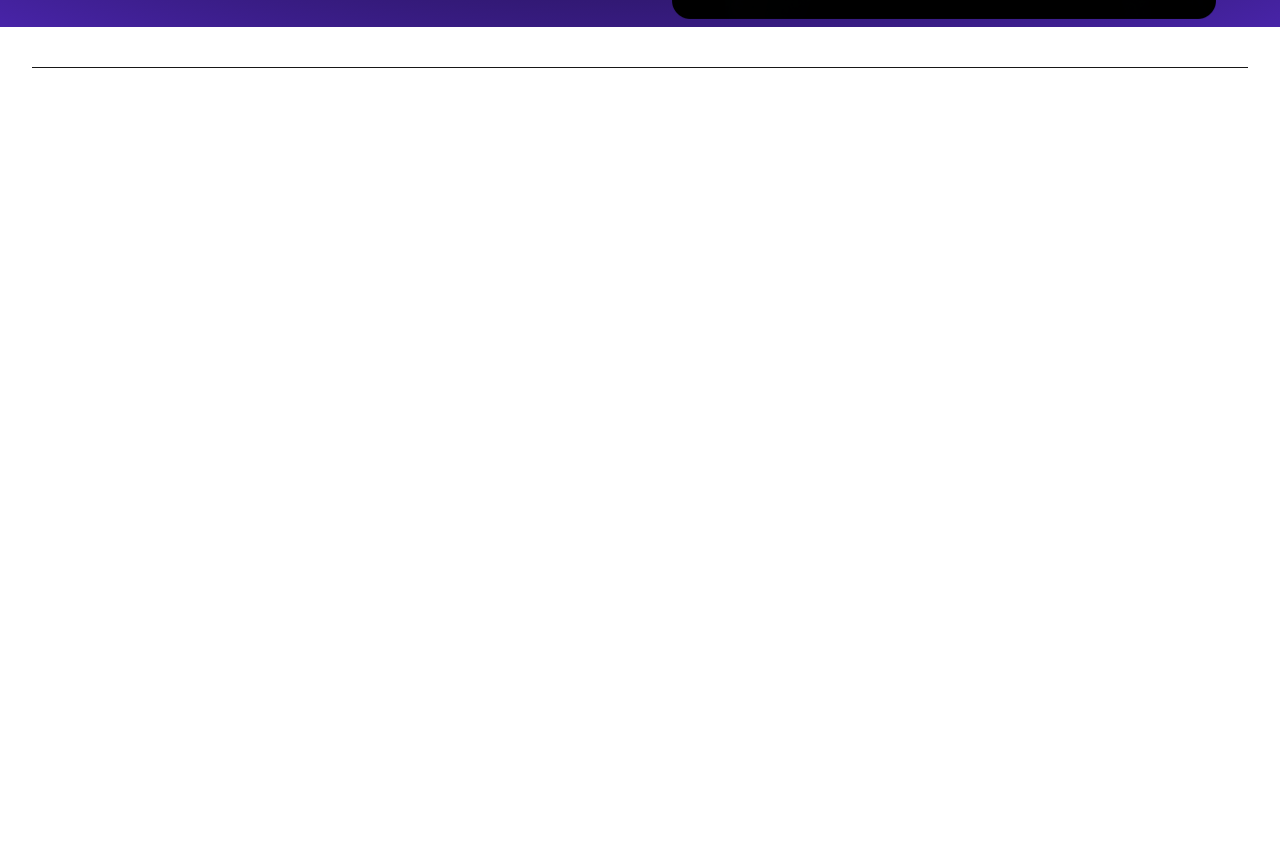
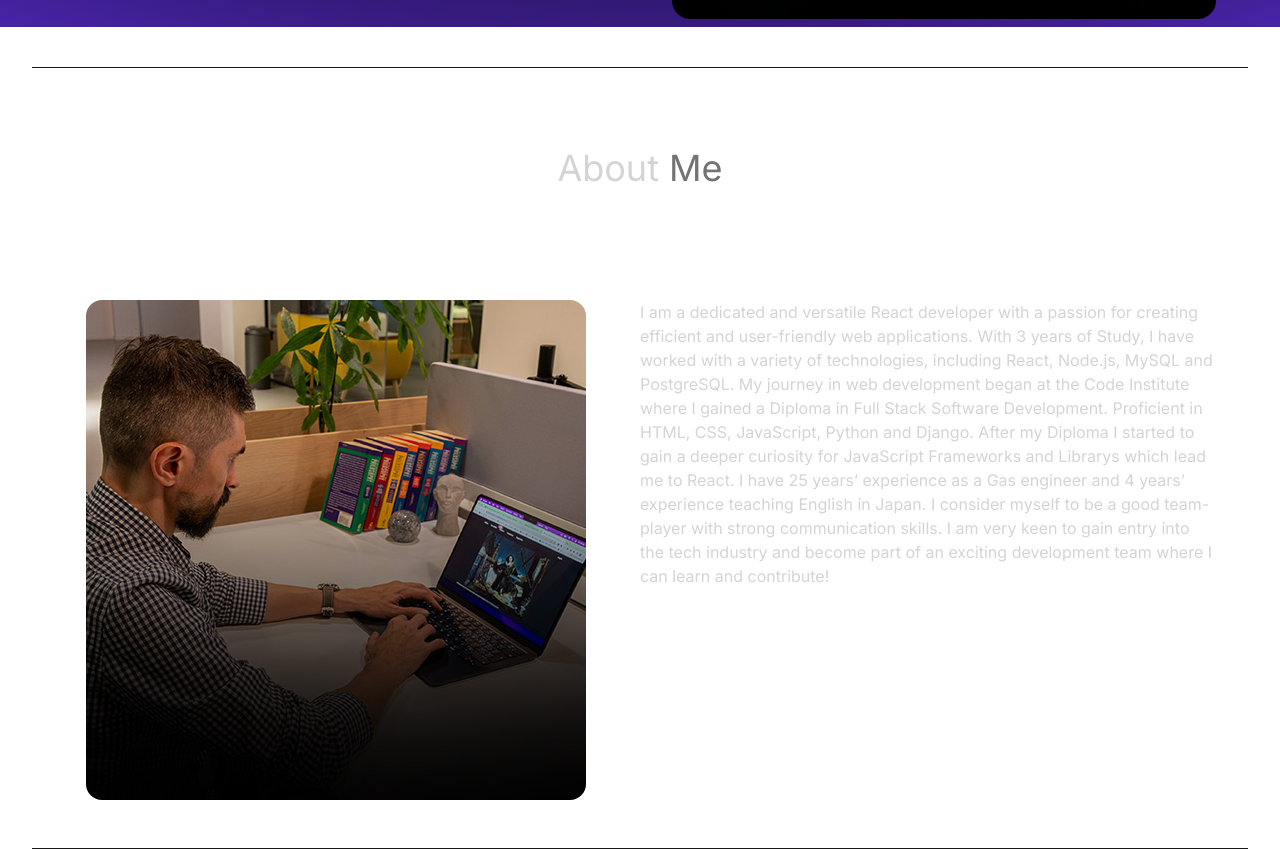
Before and after one commit to J-R77-stack/My-Portfolio, a React (Vite) app: page / in a window 1280 px wide. Shown: the part 773-1622 px from the top of the page. Before the commit the page ends 841 px from the top, so only its background shows below. Built offline with nearby package versions, Linux system fonts and the light colour scheme.

Commit message:
create and style about section

```diff
--- a/src/App.jsx
+++ b/src/App.jsx
@@ -1,14 +1,18 @@
 import Navbar from "./components/Navbar";
 import Hero from "./components/Hero";
+import About from "./components/About";
 
 function App() {
   return (
     <div className="overflow-x-hidden text-neutral-300 antialiased selection:bg-cyan-300 selection:text-cyan-900">
-      <div className="fixed top-0 -z-10 h-full w-full"></div>
-      <div className="absolute inset-0 -z-10 h-full w-full items-center px-5 py-24 [background:radial-gradient(125%_125%_at_50%_10%,#000_40%,#63e_100%)]"></div>
+      <div className="fixed top-0 -z-10 h-full w-full">
+        <div className="absolute inset-0 -z-10 h-full w-full items-center px-5 py-24 [background:radial-gradient(125%_125%_at_50%_10%,#000_40%,#63e_100%)]"></div>
+      </div>
+
       <div className="container mx-auto px-8">
         <Navbar />
         <Hero />
+        <About />
       </div>
     </div>
   );
--- /dev/null
+++ b/src/components/About.jsx
@@ -0,0 +1,26 @@
+import aboutImg from "../assets/about.jpg";
+import { ABOUT_TEXT } from "../constants";
+
+function About() {
+  return (
+    <div className="border-b border-neutral-900 pb-4">
+      <h2 className="my-20 text-center text-4xl">
+        About <span className="text-neutral-500"> Me</span>
+      </h2>
+      <div className="flex flex-wrap">
+        <div className="w-full lg:w-1/2 lg:p-8">
+          <div className="flex items-center justify-center">
+            <img className="rounded-2xl" src={aboutImg} alt="about" />
+          </div>
+        </div>
+        <div className="w-full lg:w-1/2">
+          <div className="flex justify-center lg:justify-start">
+            <p className="my-2 max-w-xl py-6">{ABOUT_TEXT}</p>
+          </div>
+        </div>
+      </div>
+    </div>
+  );
+}
+
+export default About;
--- a/src/constants/index.js
+++ b/src/constants/index.js
@@ -5,7 +5,7 @@ import project4 from "../assets/projects/project-4.jpg";
 
 export const HERO_CONTENT = `I am a passionate React developer with a love for creating robust and beautiful web applications. During 3 years of study , I have honed my skills in front-end technologies like React and also Django, as well as back-end technologies like Node.js, MySQL and PostgreSQL. My goal is to leverage the knowledge I've gained to create innovative solutions that drive business growth and deliver exceptional user experiences.`;
 
-export const ABOUT_TEXT = `I am a dedicated and versatile full stack developer with a passion for creating efficient and user-friendly web applications. With 5 years of professional experience, I have worked with a variety of technologies, including React, Next.js, Node.js, MySQL, PostgreSQL, and MongoDB. My journey in web development began with a deep curiosity for how things work, and it has evolved into a career where I continuously strive to learn and adapt to new challenges. I thrive in collaborative environments and enjoy solving complex problems to deliver high-quality solutions. Outside of coding, I enjoy staying active, exploring new technologies, and contributing to open-source projects.`;
+export const ABOUT_TEXT = `I am a dedicated and versatile React developer with a passion for creating efficient and user-friendly web applications. With 3 years of Study, I have worked with a variety of technologies, including React, Node.js, MySQL and PostgreSQL. My journey in web development began at the Code Institute where I gained a Diploma in Full Stack Software Development. Proficient in HTML, CSS, JavaScript, Python and  Django. After my Diploma I started to gain a deeper curiosity for JavaScript Frameworks and Librarys which lead me to React. I have 25 years’ experience as a Gas engineer and 4 years’ experience teaching English in Japan. I consider myself to be a good team-player with strong communication skills.  I am very keen to gain entry into the tech industry and become part of an exciting development team where I can learn and contribute!`;
 
 export const EXPERIENCES = [
   {
```
